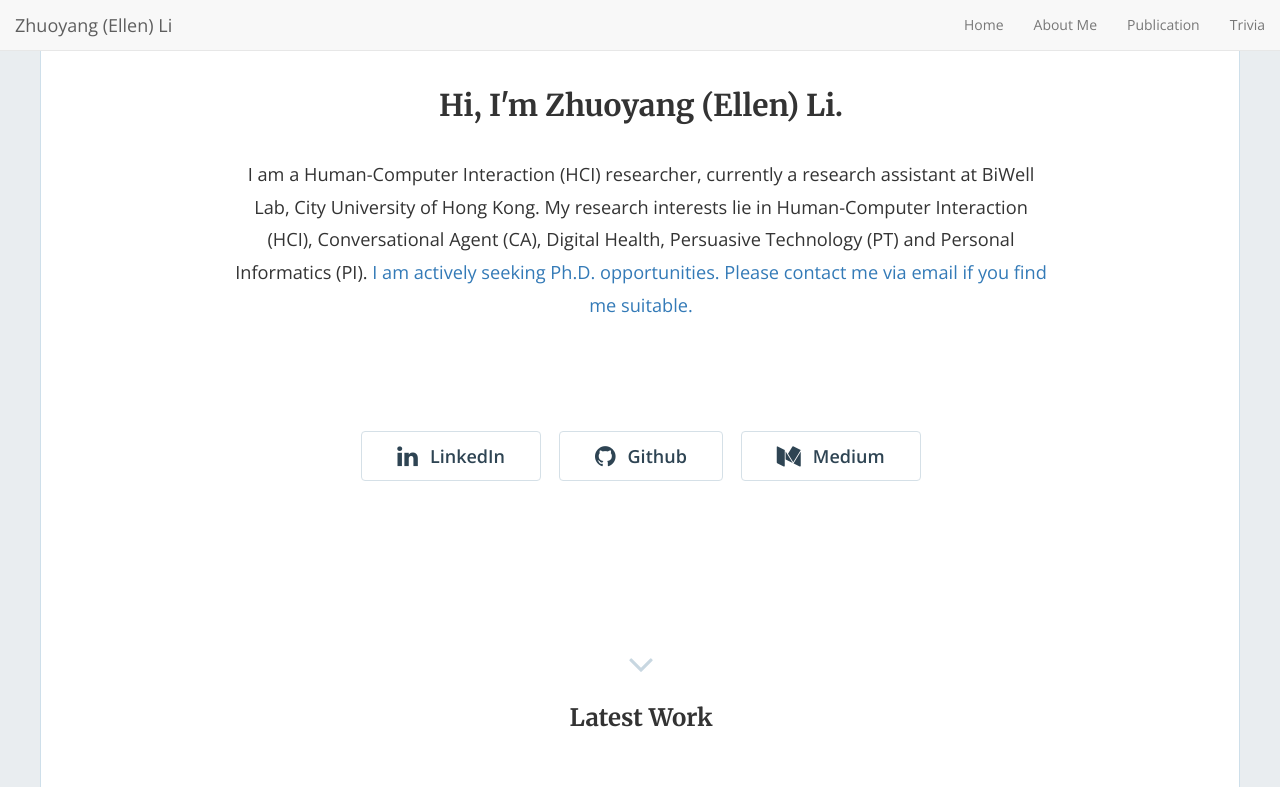
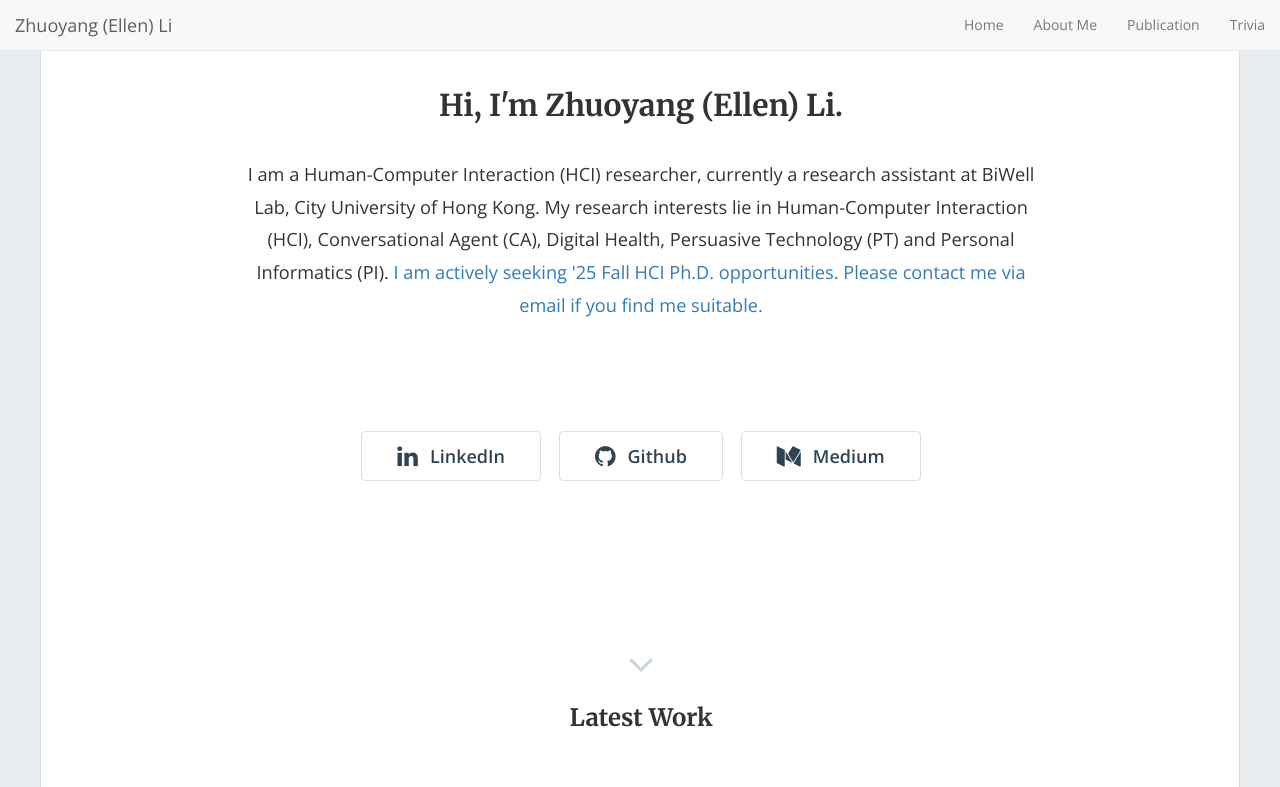
Before and after one commit to jamigibbs/phantom, a Jekyll site: the page built from index.html, in a window 1280 px wide and 900 px high, scrolled down 359 px, cut to the strip 0-787 px from the top of the window. Built offline with Jekyll 4.4.1, drawn with Linux system fonts in a browser that asks for light colours; nearby versions of some CDN libraries; the list of posts is cut into pages by our own code.

Commit message:
Update contact.html

```diff
--- a/_includes/contact.html
+++ b/_includes/contact.html
@@ -1 +1 @@
-<a data-toggle="modal" data-target="#contact"> I am actively seeking Ph.D. opportunities. Please contact me via email if you find me suitable.</a>
+<a data-toggle="modal" data-target="#contact"> I am actively seeking '25 Fall HCI Ph.D. opportunities. Please contact me via email if you find me suitable.</a>
```
